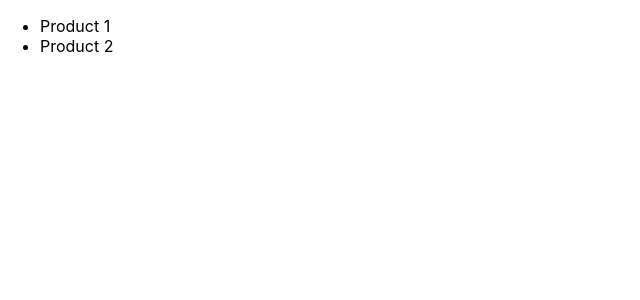
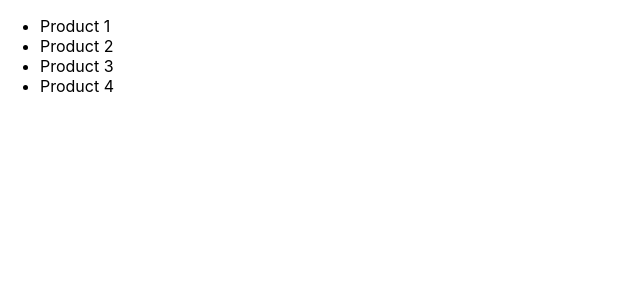
Before and after one commit to GGSMNandathilaka/nextjs-demo, a Next.js app: page / in a window 1280 px wide. Shown: the top 300 px of the page, without its empty margins (0-640 px from the left). Built offline with nearby package versions, Linux system fonts and the light colour scheme.

Commit message:
added configuration params

```diff
--- a/data/dummy-backend.json
+++ b/data/dummy-backend.json
@@ -1,6 +1,8 @@
 {
   "products": [
     { "id": "p1", "title": "Product 1" },
-    { "id": "p2", "title": "Product 2" }
+    { "id": "p2", "title": "Product 2" },
+    { "id": "p3", "title": "Product 3" },
+    { "id": "p4", "title": "Product 4" }
   ]
 }
--- a/pages/index.js
+++ b/pages/index.js
@@ -18,6 +18,20 @@ export async function getStaticProps() {
   const jsonData = await fs.readFile(filePath);
   const data = JSON.parse(jsonData);
 
+  if (!data) {
+    return {
+      redirect: {
+        destination: "/no-data",
+      },
+    };
+  }
+
+  if (data.products.length === 0) {
+    return {
+      notFound: true,
+    };
+  }
+
   return {
     props: {
       products: data.products,
```
